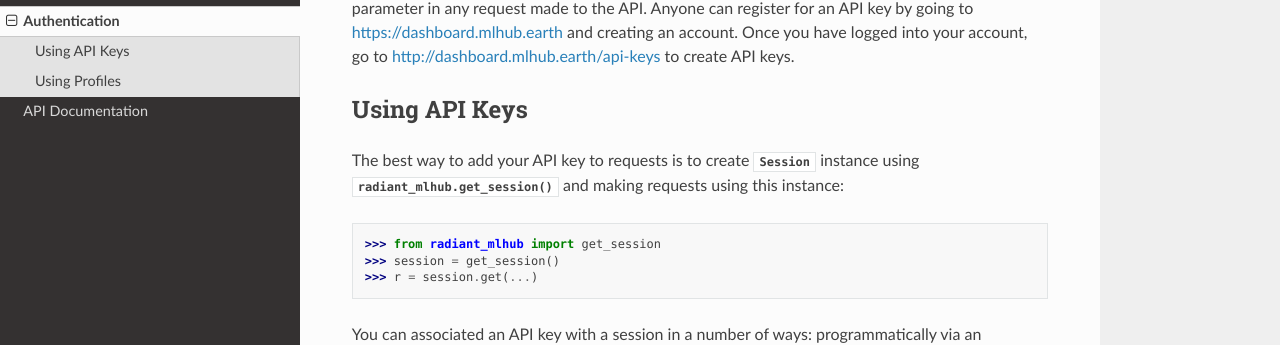
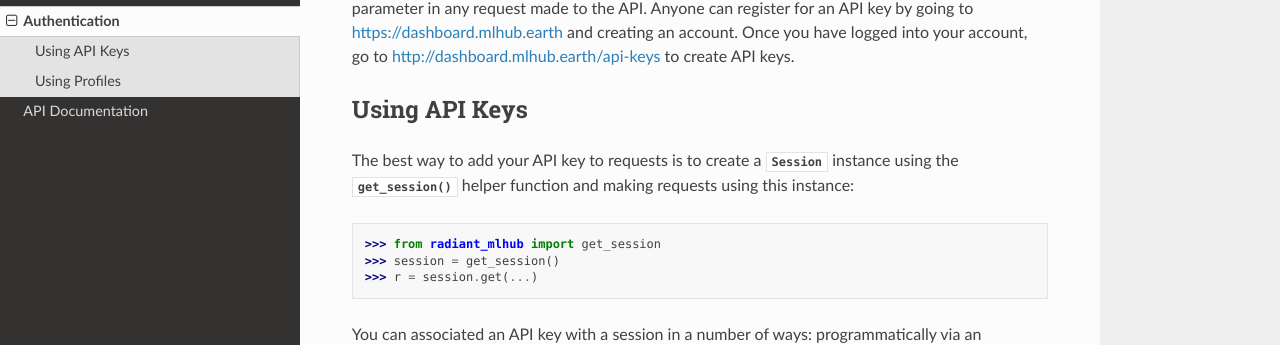
Before and after one commit to radiantearth/radiant-mlhub, a Sphinx documentation site: the page built from docs/source/authentication.rst, in a window 1280 px wide and 900 px high. Shown: the part 187-532 px from the top of the window. Built offline with Sphinx 7.4.7 and the Read the Docs theme 2.0.0, drawn with Linux system fonts in a browser that asks for light colours.

Commit message:
Fixes to the Authentication and Session docstrings

```diff
--- a/docs/source/authentication.rst
+++ b/docs/source/authentication.rst
@@ -9,8 +9,8 @@ API keys.
 Using API Keys
 ++++++++++++++
 
-The best way to add your API key to requests is to create :class:`~radiant_mlhub.client.Session` instance using
-:func:`radiant_mlhub.get_session` and making requests using this instance:
+The best way to add your API key to requests is to create a :class:`~radiant_mlhub.session.Session` instance using the
+:func:`~radiant_mlhub.session.get_session` helper function and making requests using this instance:
 
 .. code-block:: python
 
```
Also changed, not shown: 1 other file.
